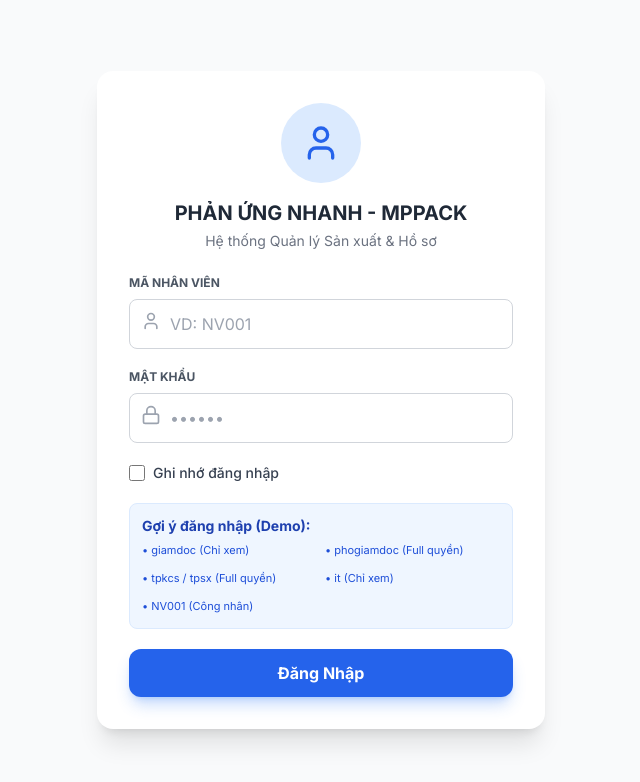
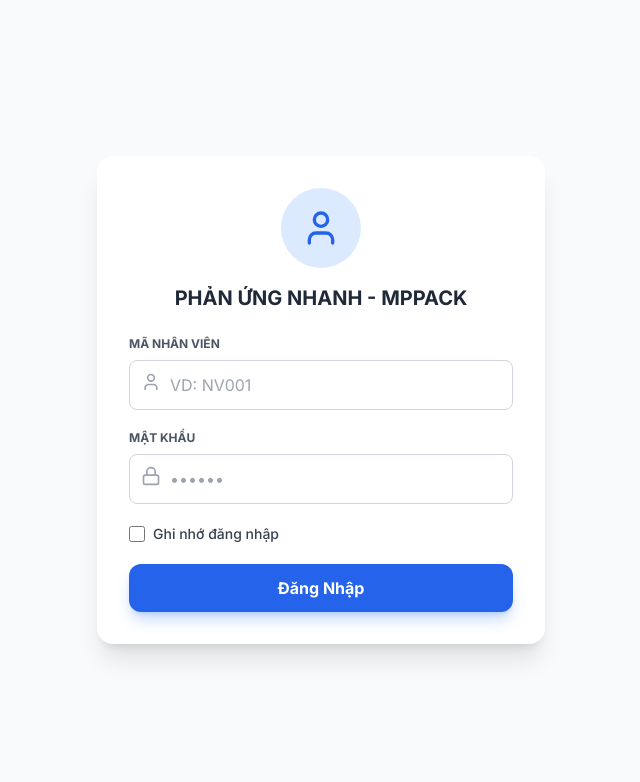
Before and after one commit to bankiemsoatmppack-dot/phanungnhanh, a React (Vite) app: page / in a window 1280 px wide. Shown: the top 782 px of the page, without its empty margins (319-959 px from the left). Built offline with nearby package versions, Linux system fonts and the light colour scheme.

Commit message:
feat: Remove demo login hints and description
Removes the hardcoded demo login suggestions and the "Hệ thống Quản lý Sản xuất & Hồ sơ" tagline from the login component. This cleans up the UI by removing ephemeral development content.

```diff
--- a/components/Login.tsx
+++ b/components/Login.tsx
@@ -81,7 +81,6 @@
             <svg xmlns="http://www.w3.org/2000/svg" width="40" height="40" viewBox="0 0 24 24" fill="none" stroke="currentColor" strokeWidth="2" strokeLinecap="round" strokeLinejoin="round"><path d="M19 21v-2a4 4 0 0 0-4-4H9a4 4 0 0 0-4 4v2"/><circle cx="12" cy="7" r="4"/></svg>
           </div>
           <h1 className="text-xl font-bold text-gray-800 text-center uppercase">PHẢN ỨNG NHANH - MPPACK</h1>
-          <p className="text-gray-500 text-sm mt-1">Hệ thống Quản lý Sản xuất & Hồ sơ</p>
         </div>
 
         <form onSubmit={handleSubmit} className="space-y-5">
@@ -122,17 +121,6 @@
             <label htmlFor="remember" className="ml-2 text-sm text-gray-700 font-medium">Ghi nhớ đăng nhập</label>
           </div>
 
-          <div className="bg-blue-50 border border-blue-100 rounded-lg p-3 text-sm text-blue-800">
-            <p className="font-bold mb-1">Gợi ý đăng nhập (Demo):</p>
-            <div className="grid grid-cols-2 gap-2 text-[11px] text-blue-700">
-                <div>• giamdoc (Chỉ xem)</div>
-                <div>• phogiamdoc (Full quyền)</div>
-                <div>• tpkcs / tpsx (Full quyền)</div>
-                <div>• it (Chỉ xem)</div>
-                <div>• NV001 (Công nhân)</div>
-            </div>
-          </div>
-
           <button
             type="submit"
             disabled={loading}
```
